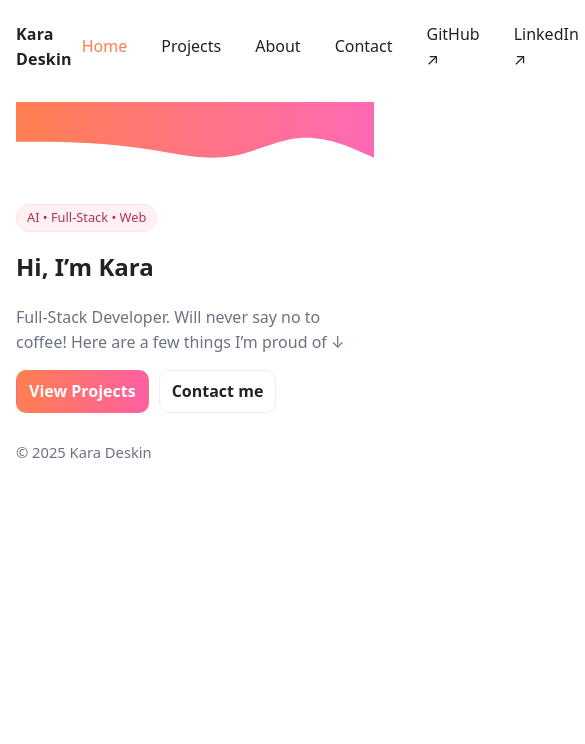
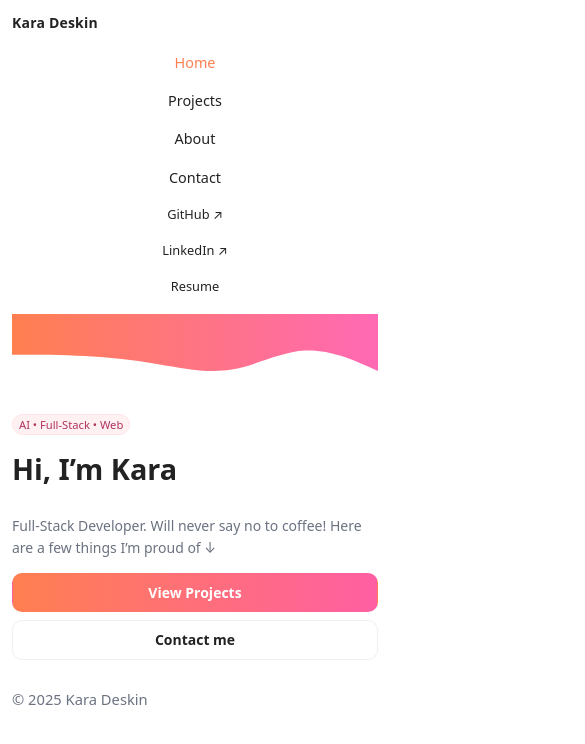
Before and after one commit to karadeskin/kara-portfolio, a React (Vite) app: page / in a window 390 px wide. Shown: the top 744 px of the page, 585 px wide, since content can reach past the window. Built offline with nearby package versions, Linux system fonts and the light colour scheme.

Commit message:
created mobile responsiveness

```diff
--- a/src/index.css
+++ b/src/index.css
@@ -80,3 +80,105 @@ a.navlink.active{ color: var(--accent); }
 
 /* footer */
 .site-footer{ margin-top: 28px; color:var(--muted); font-size:.92rem; }
+
+/* mobile */
+
+/* navigation improvements */
+@media (max-width: 720px) {
+  .site-header {
+    flex-direction: column;
+    gap: var(--space);
+    align-items: flex-start;
+  }
+
+  .nav {
+    flex-wrap: wrap;
+    gap: 8px;
+    width: 100%;
+    justify-content: center;
+  }
+
+  .navlink {
+    font-size: 0.9rem;
+    padding: 4px 8px;
+  }
+
+  /* hide external links on very small screens or stack them */
+  .nav a[target="_blank"] {
+    font-size: 0.8rem;
+  }
+
+  /* improve mobile card layout */
+  .grid.cards {
+    grid-template-columns: 1fr;
+  }
+
+  .card {
+    padding: var(--space) 12px;
+  }
+
+  /* typography improvements for mobile */
+  body {
+    font-size: 14px;
+  }
+
+  h1 {
+    font-size: 1.8rem;
+  }
+
+  h2 {
+    font-size: 1.5rem;
+  }
+
+  h3 {
+    font-size: 1.2rem;
+  }
+}
+
+/* mobile container and spacing */
+@media (max-width: 480px) {
+  .container {
+    padding: var(--space) 12px;
+  }
+
+  .site-header {
+    margin-bottom: var(--space);
+  }
+
+  /* stack navigation vertically on very small screens */
+  .nav {
+    flex-direction: column;
+    gap: 4px;
+  }
+
+  /* better mobile spacing */
+  :root {
+    --space: 12px;
+    --space-lg: 18px;
+  }
+}
+
+/* button group for home page */
+.button-group {
+  display: flex;
+  gap: 10px;
+  flex-wrap: wrap;
+  justify-content: center;
+}
+
+@media (max-width: 480px) {
+  .button-group {
+    flex-direction: column;
+    gap: 8px;
+  }
+
+  .button-group .btn {
+    text-align: center;
+  }
+
+  /* improve mobile badge styling */
+  .badge {
+    font-size: 0.7rem;
+    padding: 1px 6px;
+  }
+}
--- a/src/pages/Home.tsx
+++ b/src/pages/Home.tsx
@@ -29,7 +29,7 @@ export default function Home() {
       <p className="muted">
         Full-Stack Developer. Will never say no to coffee! Here are a few things I’m proud of ↓
       </p>
-      <div style={{ display: 'flex', gap: 10, flexWrap: 'wrap' }}>
+      <div className="button-group">
         <Link className="btn primary" to="/projects">
           View Projects
         </Link>
```
